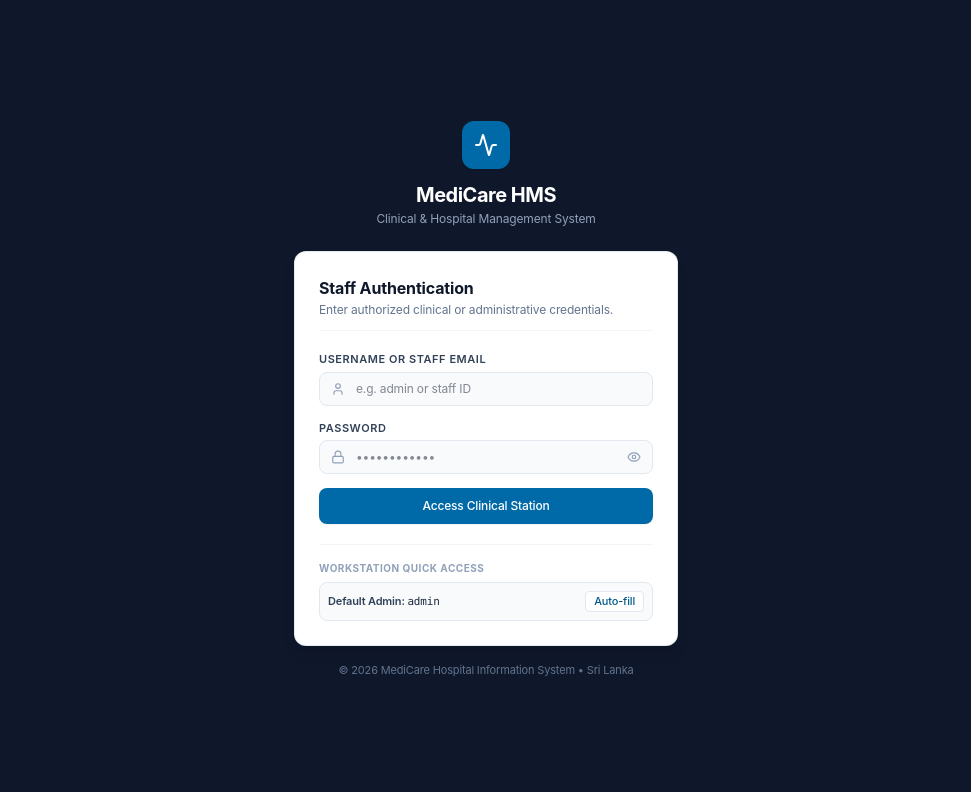
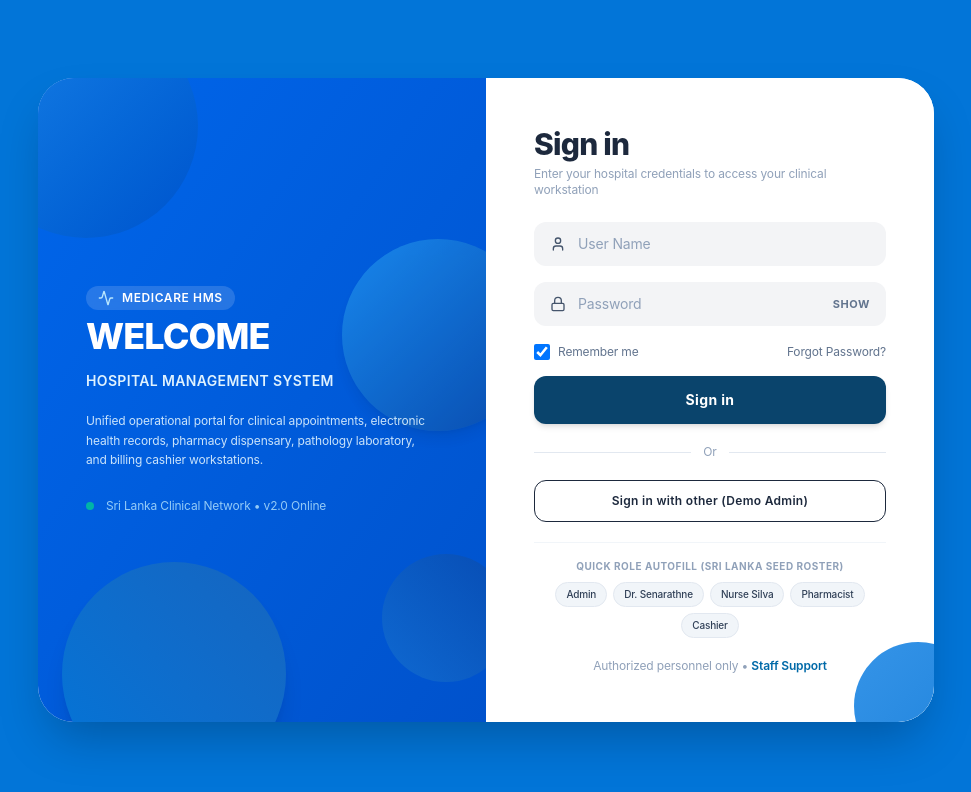
Before and after one commit to randeepaPalipana/hospital-management-system, a React app in the folder frontend/: page /login in a window 1280 px wide. Shown: the top 792 px of the page, without its empty margins (154-1125 px from the left). Built offline with nearby package versions, Linux system fonts and the light colour scheme; no server answers; the HTML template or start-up script is replaced by a standard one.

Commit message:
feat(auth): redesign login screen matching reference mockup with split blue-white card and spherical elements

```diff
--- a/frontend/src/pages/Login.jsx
+++ b/frontend/src/pages/Login.jsx
@@ -44,119 +44,211 @@ const Login = () => {
     setError('');
   };
 
+  const [rememberMe, setRememberMe] = useState(true);
+
   return (
-    <div className="min-h-screen bg-slate-900 flex items-center justify-center p-4">
-      <div className="max-w-sm w-full">
-        {/* Hospital Branding Header */}
-        <div className="text-center mb-6">
-          <div className="inline-flex items-center justify-center w-12 h-12 rounded-xl bg-sky-700 text-white mb-3 shadow-xs">
-            <Activity className="w-6 h-6" />
+    <div className="min-h-screen bg-[#0275d8] flex items-center justify-center p-4 sm:p-6 md:p-10 select-none">
+      {/* Outer Card with Rounded Corners & Subtle Shadow */}
+      <div className="w-full max-w-4xl bg-white rounded-3xl md:rounded-[36px] shadow-2xl overflow-hidden flex flex-col md:flex-row min-h-[520px] relative">
+
+        {/* LEFT COLUMN: Blue branded banner with 3D spherical bubble graphics */}
+        <div className="md:w-1/2 bg-gradient-to-br from-[#0066eb] to-[#0052cc] text-white p-8 md:p-12 flex flex-col justify-center relative overflow-hidden">
+          {/* Decorative 3D Spheres / Circles */}
+          <div className="absolute -top-16 -left-16 w-56 h-56 rounded-full bg-gradient-to-br from-[#1e88e5] to-[#0050c8] opacity-80 pointer-events-none" />
+          <div className="absolute top-1/4 -right-12 w-48 h-48 rounded-full bg-gradient-to-br from-[#2196f3] to-[#0d47a1] opacity-75 shadow-lg pointer-events-none" />
+          <div className="absolute -bottom-16 left-6 w-56 h-56 rounded-full bg-gradient-to-tr from-[#0275d8] to-[#1565c0] shadow-xl pointer-events-none" />
+          <div className="absolute bottom-10 -right-6 w-32 h-32 rounded-full bg-gradient-to-tr from-[#1976d2] to-[#0d47a1] opacity-60 pointer-events-none" />
+
+          {/* Foreground Text Content */}
+          <div className="relative z-10 max-w-sm space-y-3">
+            <div className="inline-flex items-center gap-2 px-3 py-1 rounded-full bg-white/15 backdrop-blur-xs text-xs font-semibold tracking-wider uppercase mb-1">
+              <Activity className="w-4 h-4 text-sky-200" />
+              <span>MediCare HMS</span>
+            </div>
+            <h1 className="text-3xl md:text-4xl font-extrabold tracking-tight leading-tight text-white uppercase">
+              Welcome
+            </h1>
+            <p className="text-sm font-semibold tracking-wide text-sky-100 uppercase">
+              Hospital Management System
+            </p>
+            <p className="text-xs text-sky-100/90 leading-relaxed pt-2 font-normal">
+              Unified operational portal for clinical appointments, electronic health records, pharmacy dispensary, pathology laboratory, and billing cashier workstations.
+            </p>
+
+            <div className="pt-4 flex items-center gap-3 text-xs text-sky-200/80">
+              <span className="inline-block w-2 h-2 rounded-full bg-emerald-400 animate-pulse"></span>
+              <span>Sri Lanka Clinical Network • v2.0 Online</span>
+            </div>
           </div>
-          <h1 className="text-xl font-bold text-white tracking-tight">MediCare HMS</h1>
-          <p className="text-slate-400 text-xs mt-0.5">Clinical & Hospital Management System</p>
         </div>
 
-        {/* Login Card */}
-        <div className="bg-white rounded-xl shadow-lg p-6 border border-slate-200/90">
-          <div className="mb-5 pb-3 border-b border-slate-100">
-            <h2 className="text-base font-bold text-slate-900">Staff Authentication</h2>
-            <p className="text-xs text-slate-500 mt-0.5">Enter authorized clinical or administrative credentials.</p>
-          </div>
+        {/* RIGHT COLUMN: White Form Panel */}
+        <div className="md:w-1/2 bg-white p-8 md:p-12 flex flex-col justify-center relative">
+          {/* Decorative Corner Sphere */}
+          <div className="absolute -bottom-12 -right-12 w-32 h-32 rounded-full bg-gradient-to-tl from-[#0275d8] to-[#1e88e5] pointer-events-none opacity-90 hidden md:block" />
 
-          {error && (
-            <div className="mb-4 p-3 rounded-lg bg-rose-50 border border-rose-200 text-rose-700 text-xs flex items-start gap-2">
-              <AlertCircle className="w-4 h-4 shrink-0 mt-0.5 text-rose-600" />
-              <span>{error}</span>
+          <div className="w-full max-w-sm mx-auto relative z-10">
+            {/* Title & Subtitle */}
+            <div className="mb-6">
+              <h2 className="text-2xl md:text-3xl font-extrabold text-slate-800 tracking-tight">
+                Sign in
+              </h2>
+              <p className="text-xs text-slate-400 mt-1">
+                Enter your hospital credentials to access your clinical workstation
+              </p>
             </div>
-          )}
 
-          <form onSubmit={handleSubmit} className="space-y-3.5">
-            <div>
-              <label className="block text-[11px] font-semibold text-slate-700 uppercase tracking-wider mb-1">
-                Username or Staff Email
-              </label>
+            {error && (
+              <div className="mb-4 p-3 rounded-xl bg-rose-50 border border-rose-200 text-rose-700 text-xs flex items-start gap-2">
+                <AlertCircle className="w-4 h-4 shrink-0 mt-0.5 text-rose-600" />
+                <span>{error}</span>
+              </div>
+            )}
+
+            <form onSubmit={handleSubmit} className="space-y-4">
+              {/* User Name Input */}
               <div className="relative">
-                <div className="absolute inset-y-0 left-0 pl-3 flex items-center pointer-events-none text-slate-400">
-                  <User className="w-3.5 h-3.5" />
+                <div className="absolute inset-y-0 left-0 pl-4 flex items-center pointer-events-none text-slate-600">
+                  <User className="w-4 h-4" />
                 </div>
                 <input
                   type="text"
                   value={identifier}
                   onChange={(e) => setIdentifier(e.target.value)}
-                  placeholder="e.g. admin or staff ID"
+                  placeholder="User Name"
                   required
-                  className="w-full pl-9 pr-3 py-2 bg-slate-50 border border-slate-200 rounded-lg text-xs focus:outline-none focus:ring-1 focus:ring-sky-500 focus:bg-white transition text-slate-900"
+                  className="w-full pl-11 pr-4 py-3 bg-[#f3f4f6] hover:bg-[#eaecef] border-0 rounded-xl text-xs md:text-sm text-slate-800 placeholder-slate-400 focus:outline-none focus:ring-2 focus:ring-[#004b87] transition-all"
                 />
               </div>
-            </div>
 
-            <div>
-              <label className="block text-[11px] font-semibold text-slate-700 uppercase tracking-wider mb-1">
-                Password
-              </label>
+              {/* Password Input with SHOW toggle */}
               <div className="relative">
-                <div className="absolute inset-y-0 left-0 pl-3 flex items-center pointer-events-none text-slate-400">
-                  <Lock className="w-3.5 h-3.5" />
+                <div className="absolute inset-y-0 left-0 pl-4 flex items-center pointer-events-none text-slate-600">
+                  <Lock className="w-4 h-4" />
                 </div>
                 <input
                   type={showPassword ? 'text' : 'password'}
                   value={password}
                   onChange={(e) => setPassword(e.target.value)}
-                  placeholder="••••••••••••"
+                  placeholder="Password"
                   required
-                  className="w-full pl-9 pr-9 py-2 bg-slate-50 border border-slate-200 rounded-lg text-xs focus:outline-none focus:ring-1 focus:ring-sky-500 focus:bg-white transition text-slate-900"
+                  className="w-full pl-11 pr-16 py-3 bg-[#f3f4f6] hover:bg-[#eaecef] border-0 rounded-xl text-xs md:text-sm text-slate-800 placeholder-slate-400 focus:outline-none focus:ring-2 focus:ring-[#004b87] transition-all"
                 />
                 <button
                   type="button"
                   onClick={() => setShowPassword(!showPassword)}
-                  className="absolute inset-y-0 right-0 pr-3 flex items-center text-slate-400 hover:text-slate-600"
+                  className="absolute inset-y-0 right-0 pr-4 flex items-center text-[11px] font-bold tracking-wider text-slate-500 hover:text-slate-800 uppercase"
                 >
-                  {showPassword ? <EyeOff className="w-3.5 h-3.5" /> : <Eye className="w-3.5 h-3.5" />}
+                  {showPassword ? 'HIDE' : 'SHOW'}
+                </button>
+              </div>
+
+              {/* Remember me & Forgot Password */}
+              <div className="flex items-center justify-between text-xs text-slate-500 pt-0.5">
+                <label className="flex items-center gap-2 cursor-pointer select-none">
+                  <input
+                    type="checkbox"
+                    checked={rememberMe}
+                    onChange={(e) => setRememberMe(e.target.checked)}
+                    className="w-4 h-4 rounded text-[#0a4b78] border-slate-300 focus:ring-0"
+                  />
+                  <span>Remember me</span>
+                </label>
+                <a
+                  href="#help"
+                  onClick={(e) => {
+                    e.preventDefault();
+                    alert('Please contact Hospital IT Systems Administrator to reset internal workstation credentials.');
+                  }}
+                  className="text-slate-500 hover:text-slate-800 hover:underline"
+                >
+                  Forgot Password?
+                </a>
+              </div>
+
+              {/* Primary Sign In Button */}
+              <button
+                type="submit"
+                disabled={submitting}
+                className="w-full py-3.5 px-4 rounded-xl bg-[#0a446c] hover:bg-[#073554] text-white font-bold text-sm tracking-wide shadow-md transition-all duration-150 disabled:opacity-50 flex items-center justify-center gap-2 cursor-pointer mt-2"
+              >
+                {submitting ? (
+                  <>
+                    <div className="w-4 h-4 border-2 border-white border-t-transparent rounded-full animate-spin"></div>
+                    <span>Signing in...</span>
+                  </>
+                ) : (
+                  <span>Sign in</span>
+                )}
+              </button>
+
+              {/* Or separator */}
+              <div className="relative flex py-1 items-center">
+                <div className="flex-grow border-t border-slate-200"></div>
+                <span className="flex-shrink mx-3 text-slate-400 text-xs">Or</span>
+                <div className="flex-grow border-t border-slate-200"></div>
+              </div>
+
+              {/* Secondary Button ("Sign in with other") */}
+              <button
+                type="button"
+                onClick={() => handleQuickFill('admin', 'Admin@123456')}
+                className="w-full py-3 px-4 rounded-xl border border-slate-800 bg-white hover:bg-slate-50 text-slate-800 font-semibold text-xs tracking-wide transition-colors flex items-center justify-center cursor-pointer"
+              >
+                Sign in with other (Demo Admin)
+              </button>
+            </form>
+
+            {/* Quick Seed Credentials Assistant (Role Chips) */}
+            <div className="mt-5 pt-4 border-t border-slate-100">
+              <p className="text-[10px] font-bold text-slate-400 uppercase tracking-wider mb-2 text-center">
+                Quick Role Autofill (Sri Lanka Seed Roster)
+              </p>
+              <div className="flex flex-wrap gap-1.5 justify-center text-[10px]">
+                <button
+                  type="button"
+                  onClick={() => handleQuickFill('admin', 'Admin@123456')}
+                  className="px-2.5 py-1 rounded-full bg-slate-100 hover:bg-sky-100 text-slate-700 hover:text-sky-800 border border-slate-200 font-medium transition-colors"
+                >
+                  Admin
+                </button>
+                <button
+                  type="button"
+                  onClick={() => handleQuickFill('doc_senarathne', 'Doctor@123456')}
+                  className="px-2.5 py-1 rounded-full bg-slate-100 hover:bg-sky-100 text-slate-700 hover:text-sky-800 border border-slate-200 font-medium transition-colors"
+                >
+                  Dr. Senarathne
+                </button>
+                <button
+                  type="button"
+                  onClick={() => handleQuickFill('nurse_silva', 'Nurse@123456')}
+                  className="px-2.5 py-1 rounded-full bg-slate-100 hover:bg-sky-100 text-slate-700 hover:text-sky-800 border border-slate-200 font-medium transition-colors"
+                >
+                  Nurse Silva
+                </button>
+                <button
+                  type="button"
+                  onClick={() => handleQuickFill('pharm_perera', 'Pharm@123456')}
+                  className="px-2.5 py-1 rounded-full bg-slate-100 hover:bg-sky-100 text-slate-700 hover:text-sky-800 border border-slate-200 font-medium transition-colors"
+                >
+                  Pharmacist
+                </button>
+                <button
+                  type="button"
+                  onClick={() => handleQuickFill('cashier_fernando', 'Cashier@123456')}
+                  className="px-2.5 py-1 rounded-full bg-slate-100 hover:bg-sky-100 text-slate-700 hover:text-sky-800 border border-slate-200 font-medium transition-colors"
+                >
+                  Cashier
                 </button>
               </div>
             </div>
 
-            <button
-              type="submit"
-              disabled={submitting}
-              className="w-full mt-2 py-2.5 px-4 rounded-lg bg-sky-700 hover:bg-sky-800 text-white font-medium text-xs shadow-xs transition-colors disabled:opacity-50 flex items-center justify-center gap-2 cursor-pointer"
-            >
-              {submitting ? (
-                <>
-                  <div className="w-3.5 h-3.5 border-2 border-white border-t-transparent rounded-full animate-spin"></div>
-                  <span>Authenticating...</span>
-                </>
-              ) : (
-                <span>Access Clinical Station</span>
-              )}
-            </button>
-          </form>
-
-          {/* Quick Demo Credentials Assistant */}
-          <div className="mt-5 pt-4 border-t border-slate-100">
-            <p className="text-[10px] font-bold text-slate-400 uppercase tracking-wider mb-1.5">
-              Workstation Quick Access
+            {/* Bottom Account Line */}
+            <p className="text-center text-xs text-slate-400 mt-5">
+              Authorized personnel only • <span className="text-sky-700 font-semibold cursor-pointer" onClick={() => handleQuickFill('admin', 'Admin@123456')}>Staff Support</span>
             </p>
-            <div className="flex items-center justify-between p-2 rounded-lg bg-slate-50 border border-slate-200 text-xs">
-              <div>
-                <span className="font-semibold text-slate-700 text-[11px]">Default Admin: </span>
-                <span className="text-slate-800 font-mono text-[11px]">admin</span>
-              </div>
-              <button
-                type="button"
-                onClick={() => handleQuickFill('admin', 'Admin@123456')}
-                className="text-[11px] font-medium text-sky-800 bg-white border border-slate-200 px-2 py-0.5 rounded hover:bg-slate-50 transition-colors"
-              >
-                Auto-fill
-              </button>
-            </div>
           </div>
         </div>
-
-        {/* Footer */}
-        <p className="text-center text-[11px] text-slate-500 mt-4">
-          &copy; 2026 MediCare Hospital Information System • Sri Lanka
-        </p>
       </div>
     </div>
   );
```
